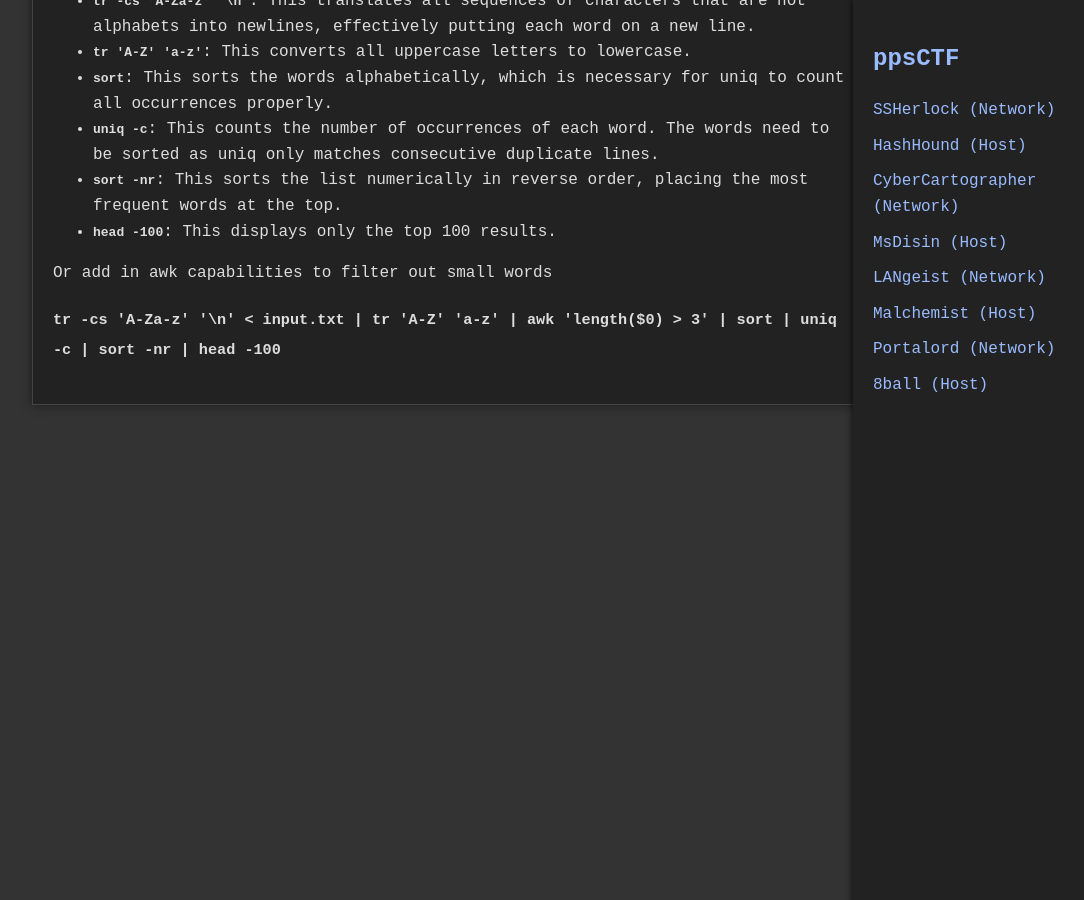
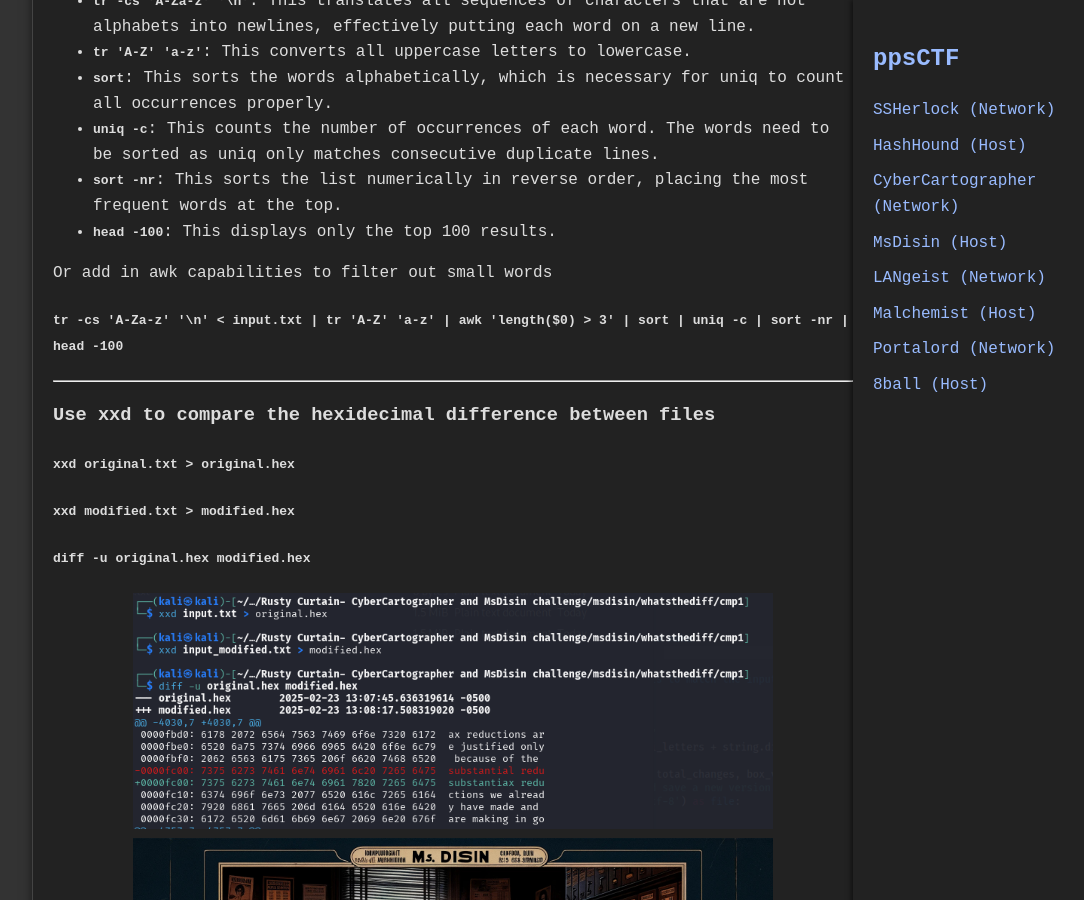
Before and after one commit to jboyce1/ppsCTF, a Jekyll site: the page built from classes/MsDisin/MsDisin.md, in a window 1280 px wide and 900 px high, scrolled down 6784 px. Shown: the whole window, without its empty margins (187-1271 px from the left). Built offline with Jekyll 4.4.1, drawn with Linux system fonts in a browser that asks for light colours.

Commit message:
Update MsDisin.md

```diff
--- a/classes/MsDisin/MsDisin.md
+++ b/classes/MsDisin/MsDisin.md
@@ -164,4 +164,19 @@ Explanation of Each Command:
  - **`head -100`**: This displays only the top 100 results.
 
 Or add in awk capabilities to filter out small words
-### `tr -cs 'A-Za-z' '\n' < input.txt | tr 'A-Z' 'a-z' | awk 'length($0) > 3' | sort | uniq -c | sort -nr | head -100`
+#### `tr -cs 'A-Za-z' '\n' < input.txt | tr 'A-Z' 'a-z' | awk 'length($0) > 3' | sort | uniq -c | sort -nr | head -100`
+
+---
+### Use xxd to compare the hexidecimal difference between files
+
+#### `xxd original.txt > original.hex`
+#### `xxd modified.txt > modified.hex`
+#### `diff -u original.hex modified.hex`
+
+<div style="text-align: center;">
+  <img src="{{ 'classes/MsDisin/xxd_screenshot.png' | relative_url }}" alt="worldsgreatestspies_cover" style="max-width: 80%; height: auto;">
+</div>
+
+<div style="text-align: center;">
+  <img src="{{ 'classes/MsDisin/Ms_Disin Banner.jpg' | relative_url }}" alt="Ms_Disin Banner2" style="max-width: 80%; height: auto;">
+</div>
```
